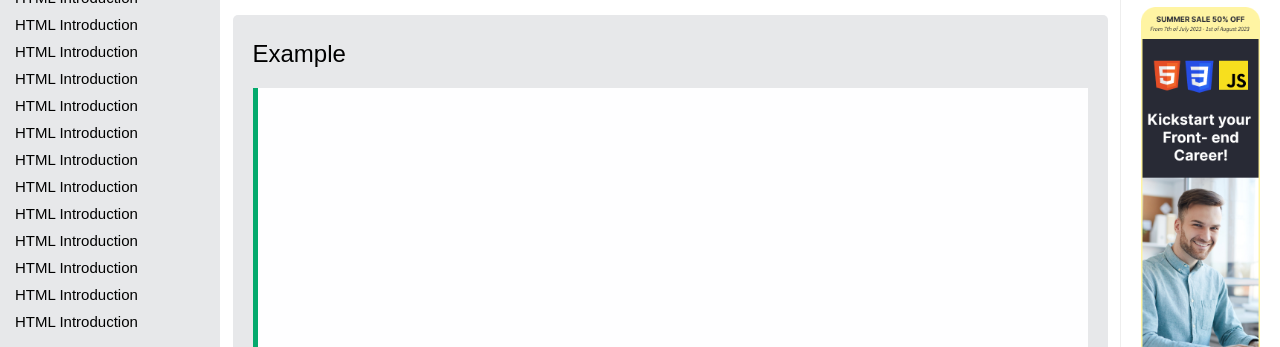
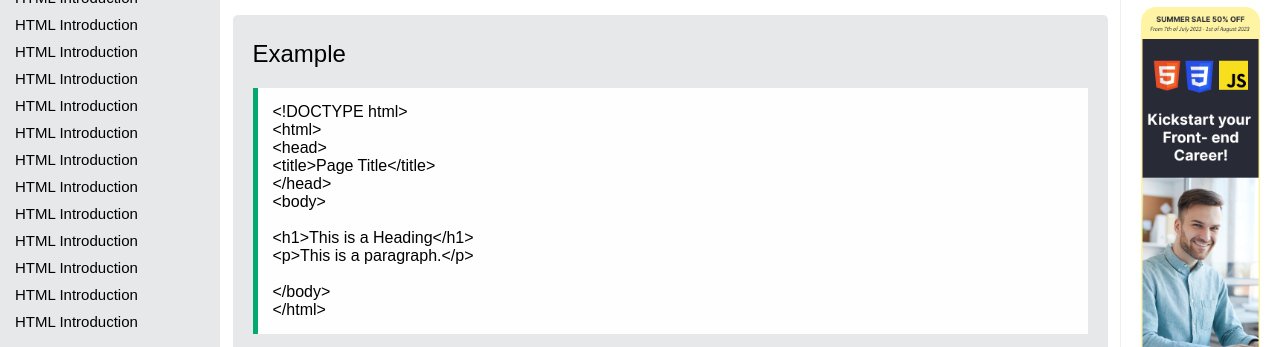
Before and after one commit to Phung111/Training, a plain HTML site: page web/w3schools_2/w3schools_2.html in a window 1280 px wide. Shown: the part 374-721 px from the top of the page. Drawn offline with Linux system fonts and the light colour scheme.

Commit message:
training

```diff
--- a/web/w3schools_2/w3schools_2.css
+++ b/web/w3schools_2/w3schools_2.css
@@ -502,10 +502,16 @@ hr {
 }
 
 .content__example__code {
-    height: 300px;
+    padding: 15px;
     background-color: var(--white);
     margin-bottom: 20px;
     border-left: 5px solid var(--green);
+}
+
+.content__example__code pre {
+    width: 100%;
+    height: 100%;
+    white-space: pre-line;
 }
 
 /* ------------------------------------ */
--- a/web/w3schools_2/w3schools_2.html
+++ b/web/w3schools_2/w3schools_2.html
@@ -2237,6 +2237,20 @@
                 <div class="content__example">
                     <h3>Example</h3>
                     <div class="content__example__code">
+                        <pre>
+                            <code>&lt!DOCTYPE html&gt</code>
+                            <code>&lthtml&gt</code>
+                            <code>&lthead&gt</code>
+                            <code>&lttitle&gt</code>Page Title<code>&lt/title&gt</code>
+                            <code>&lt/head&gt</code>
+                            <code>&ltbody&gt</code>
+
+                            <code>&lth1&gt</code>This is a Heading<code>&lt/h1&gt</code>
+                            <code>&ltp&gt</code>This is a paragraph.<code>&lt/p&gt</code>
+
+                            <code>&lt/body&gt</code>
+                            <code>&lt/html&gt</code>
+                        </pre>
 
                     </div>
                     <button class="button green">
```
